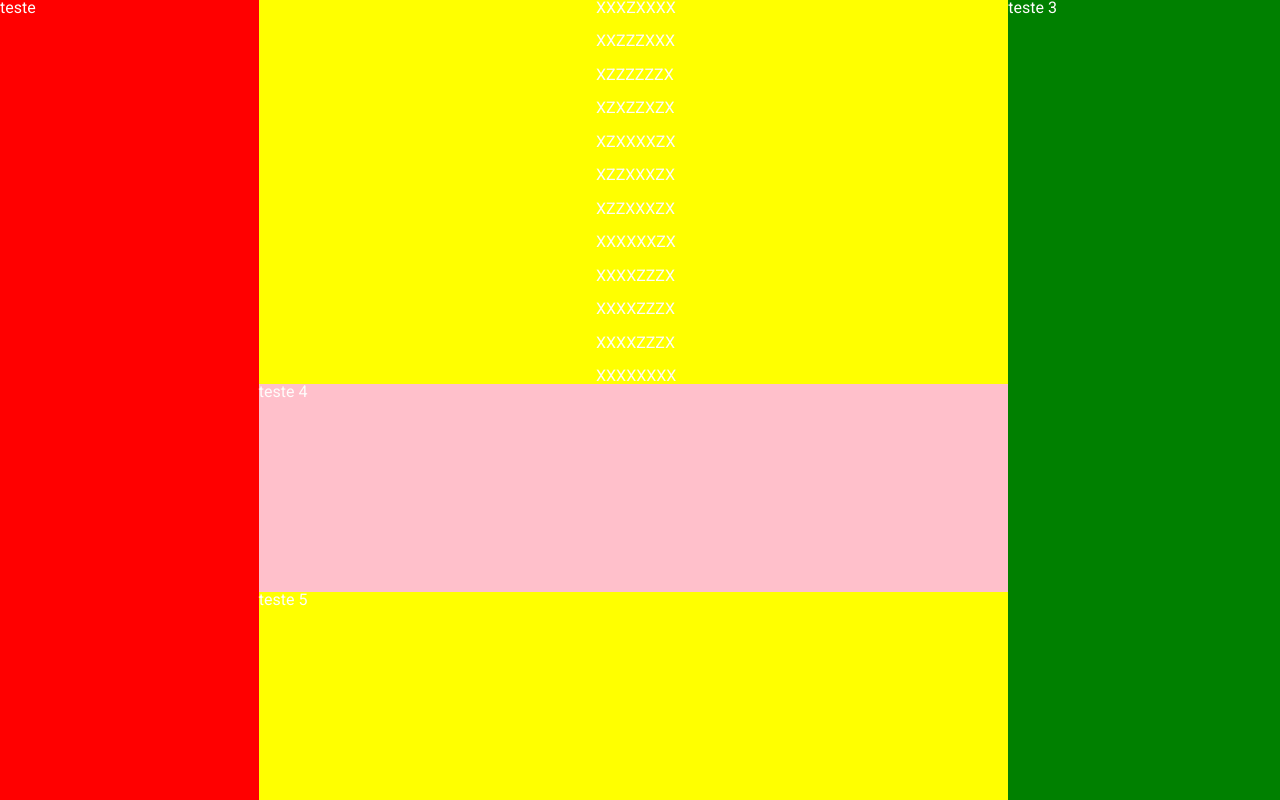
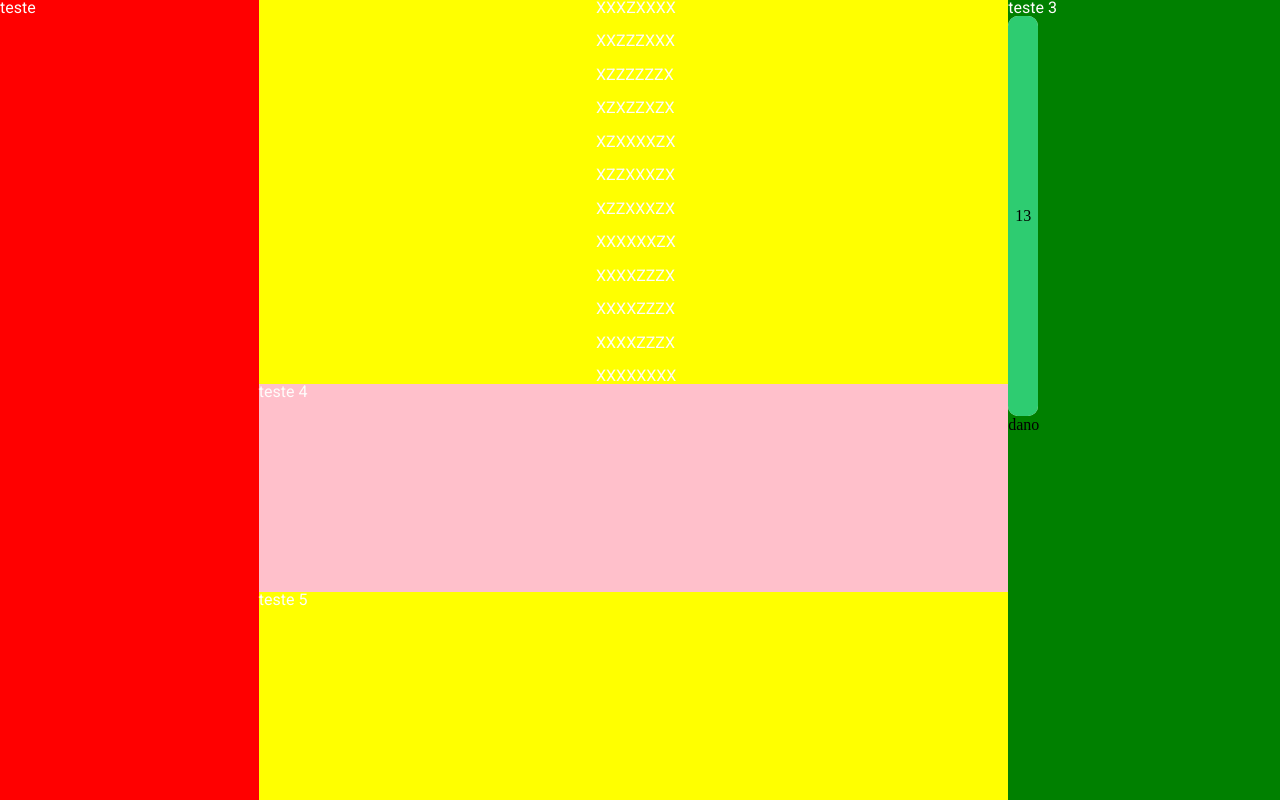
Before and after one commit to Pololokka/dungeon_crawler, a React (Vite) app: page / in a window 1280 px wide. Built offline with nearby package versions, Linux system fonts and the light colour scheme.

Commit message:
:construction: feat: fazendo barra de vida

```diff
--- a/src/App.css
+++ b/src/App.css
@@ -76,6 +76,28 @@ html {
   background-color: green;
 }
 
+.progress-bar {
+  height: 50%;
+  width: 30px;
+  border-radius: 10px;
+  background-color: #e6e6e6;
+  display: flex;
+  flex-direction: column-reverse;
+  justify-content: flex-start;
+  align-items: center;
+}
+
+.progress-bar__fill {
+  height: 100%;
+  width: 100%;
+  border-radius: 10px;
+  background-color: #2ecc71;
+  display: flex;
+  flex-direction: column;
+  justify-content: center;
+  align-items: center;
+}
+
 /* caixa central(baixo) */
 
 .actionBox {
--- a/src/App.tsx
+++ b/src/App.tsx
@@ -3,6 +3,7 @@ import './App.css';
 import { chooseMonster } from './Func/Classes/monster';
 import { playerChar } from './Func/Classes/player';
 import { createWeapon } from './Func/Classes/weapons';
+import { Bar } from './Components/Bar';
 
 function App() {
   const dungeon = [
@@ -22,16 +23,18 @@ function App() {
 
   const initialPos = [0, 3];
 
+  const player = playerChar('Bárbaro', 'Astrash', 1, 1, 5, 1, 1, 1);
+  //const weapon = createWeapon(6, 1, 1, 1, 10, 1, player, false);
+  const weapon = createWeapon(player, false);
+  console.log(player);
+
   //const [test, setTest] = useState(dungeon);
   const test = dungeon;
   const [playerPos, setPlayerPos] = useState(initialPos);
-  const [stateTest, setStateTest] = useState(1);
+  const [playerLifePercent, setPlayerLifePercent] = useState(100);
+  const [playerLife, setPlayerLife] = useState(player.curHP);
 
   const monster = chooseMonster(1, 1);
-
-  const player = playerChar('Bárbaro', 'Astrash', stateTest, 1, 5, 1, 1, 1);
-  //const weapon = createWeapon(6, 1, 1, 1, 10, 1, player, false);
-  const weapon = createWeapon(player, false);
 
   const testeDeRanged = () => {
     if (weapon.isRanged) {
@@ -113,6 +116,7 @@ function App() {
 
       <div className="charBox">
         <p className="text">teste 3</p>
+        <Bar player={player} />
       </div>
 
       <div className="actionBox">
--- /dev/null
+++ b/src/Components/Bar/index.tsx
@@ -0,0 +1,34 @@
+import { useState } from 'react';
+
+type BarProps = {
+  player: any;
+};
+
+export const Bar = (props: BarProps) => {
+  const [playerPercent, setPlayerPercent] = useState(100);
+  const [playerValue, setPlayerValue] = useState(props.player.curHP);
+
+  const playerLifeCalc = () => {
+    props.player.takeDmg(1);
+    setPlayerValue(props.player.curHP);
+    setPlayerPercent(
+      ((100 * props.player.curHP) / props.player.maxHP).toFixed(1),
+    );
+  };
+
+  return (
+    <>
+      <div className="progress-bar">
+        <div
+          className="progress-bar__fill"
+          style={{
+            height: `${playerPercent}%`,
+          }}
+        >
+          {playerValue}
+        </div>
+      </div>
+      <button onClick={playerLifeCalc}>dano</button>
+    </>
+  );
+};
```
